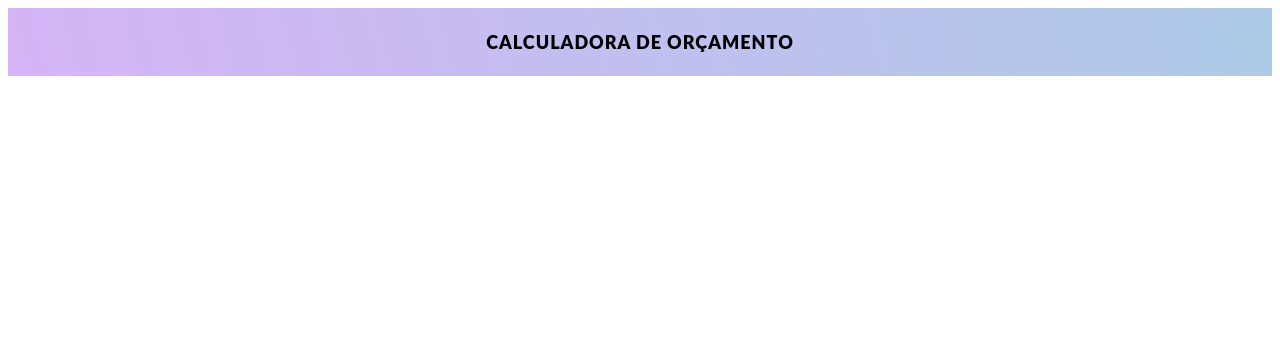
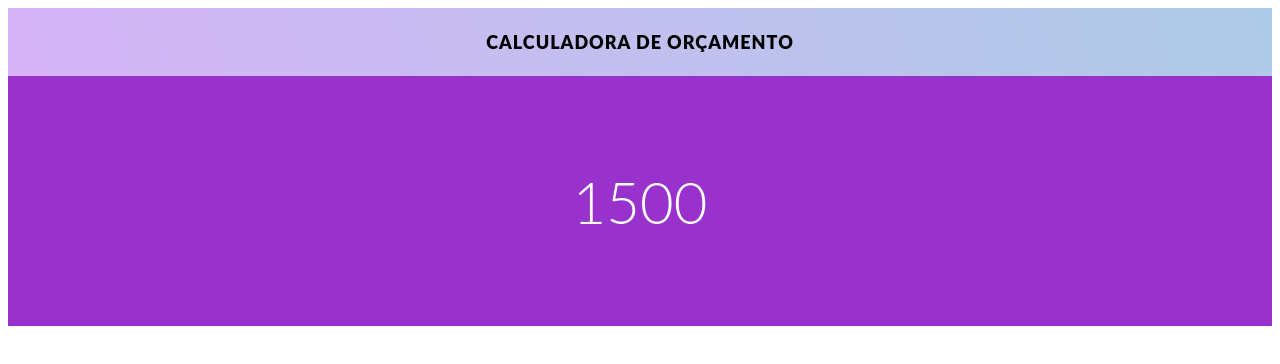
Before and after one commit to KlausDevWalker/desafio-go-dev-angular-frontend, an Angular app: page / in a window 1280 px wide. Shown: the top 364 px of the page. Built offline with nearby package versions, Linux system fonts and the light colour scheme.

Commit message:
create and style indexPage final-amount section

```diff
--- a/src/app/index-page/index-page.component.html
+++ b/src/app/index-page/index-page.component.html
@@ -1,3 +1,7 @@
 <div class="header">
   <h1>Calculadora de Orçamento</h1>
 </div>
+
+<section class="final-amount">
+  <h2>1500</h2>
+</section>
--- a/src/app/index-page/index-page.component.scss
+++ b/src/app/index-page/index-page.component.scss
@@ -15,3 +15,26 @@
     text-transform: uppercase;
   }
 }
+
+.final-amount {
+  display: flex;
+  height: 250px;
+  background: darkorchid;
+
+  justify-content: center;
+  align-items: center;
+
+  h2 {
+    font-family: 'Lato', sans-serif;
+    font-weight: 300;
+    font-size: 58px;
+    color: white;
+
+    &.green {
+      color: lighten(green, 12%);
+    }
+    &.red {
+      color: lighten(red, 12%);
+    }
+  }
+}
```
